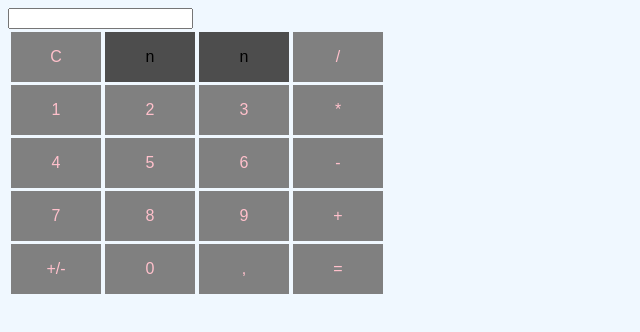
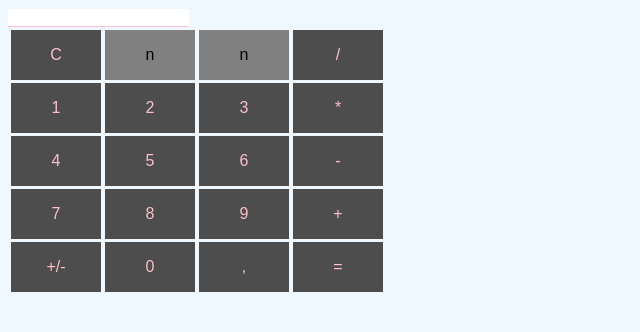
Before and after one commit to okaypavel/kalkulator, a plain HTML site: page index.html in a window 1280 px wide. Shown: the whole page, without its empty margins (0-640 px from the left). Drawn offline with Linux system fonts and the light colour scheme.

Commit message:
kolory i bordery

```diff
--- a/index.html
+++ b/index.html
@@ -8,7 +8,7 @@
 </head>
 <body>
   <div>
-    <input type="text">
+    <input type="text" id="inputShowScore">
     <div class="divClass">
         <button class="btn">C</button>
         <button class="btn btn-disabled" type="button" disabled>n</button>
--- a/style.css
+++ b/style.css
@@ -3,7 +3,7 @@ body {
 }
 
 .btn {
-    background-color: #808080;
+    background-color: #4d4d4d;
     border: none;
     color: pink;
     padding: 15px 32px;
@@ -16,9 +16,20 @@ body {
 }
 
 .btn-disabled{
-    background-color: #4d4d4d;
+    background-color: #808080;
     color: rgb(0, 0, 0);
 }
 .divClass{
     margin: 3px;
 }
+#inputShowScore {
+    border: none;
+    border-bottom: pink solid 1px;
+}
+.btn:hover {
+    background-color: pink;
+    color: black;
+}
+#inputShowScore:focus {
+    outline: none;
+}
```
